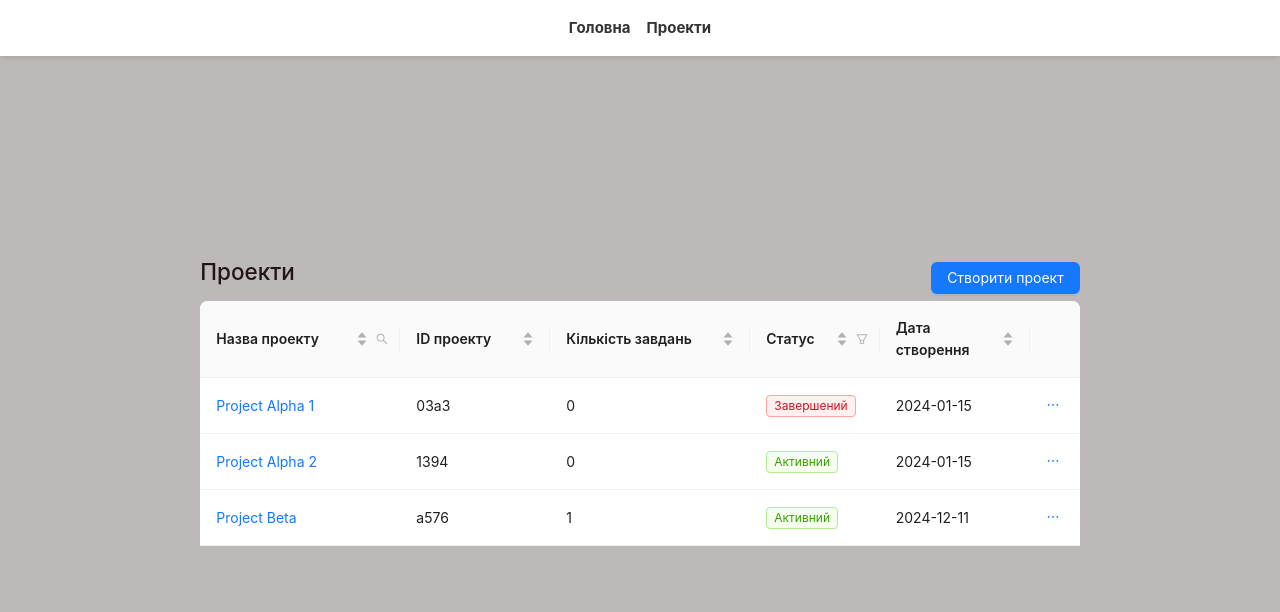
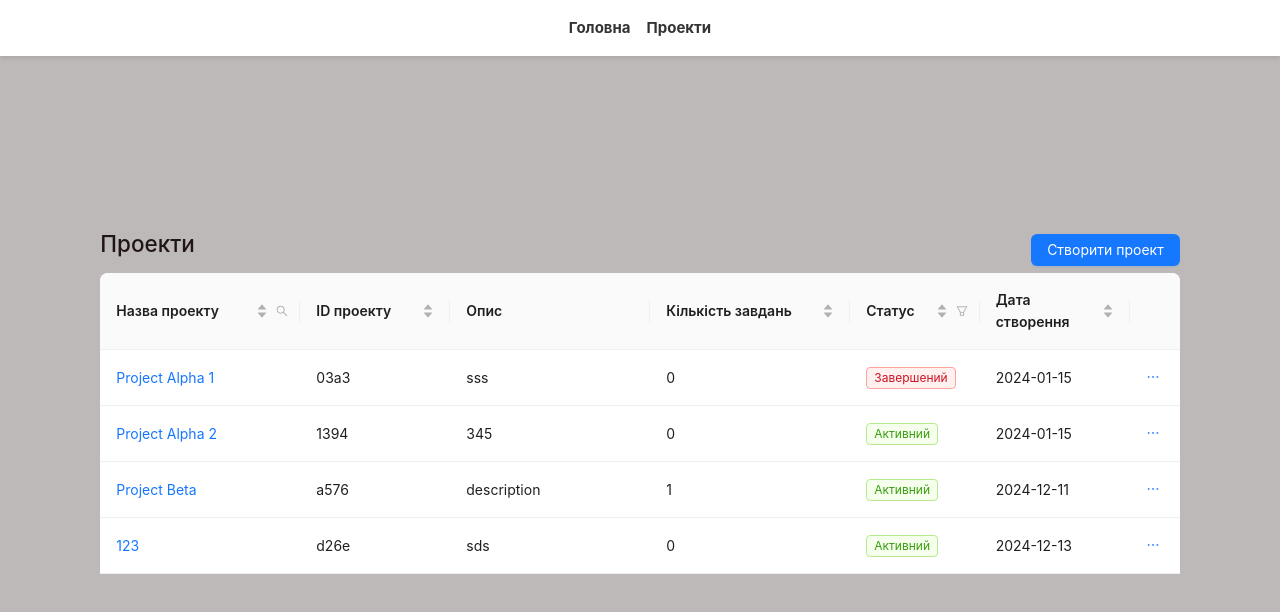
Before and after one commit to Tristwch/payalna-test-task, a Vue app: page / in a window 1280 px wide. Shown: the top 612 px of the page. Built offline with nearby package versions, Linux system fonts and the light colour scheme; data requests are answered from the project's data file; the HTML template or start-up script is replaced by a standard one.

Commit message:
fix task form and add project description column

```diff
--- a/db.json
+++ b/db.json
@@ -6,14 +6,15 @@
       "taskCount": 0,
       "status": "Завершений",
       "creationDate": "2024-01-15",
-      "description": ""
+      "projectDescription": "sss"
     },
     {
       "id": "1394",
       "projectName": "Project Alpha 2",
       "taskCount": 0,
       "status": "Активний",
-      "creationDate": "2024-01-15"
+      "creationDate": "2024-01-15",
+      "projectDescription": "345"
     },
     {
       "id": "a576",
@@ -21,7 +22,15 @@
       "taskCount": 1,
       "status": "Активний",
       "creationDate": "2024-12-11",
-      "description": "description"
+      "projectDescription": "description"
+    },
+    {
+      "id": "d26e",
+      "projectName": "123",
+      "projectDescription": "sds",
+      "creationDate": "2024-12-13",
+      "taskCount": 0,
+      "status": "Активний"
     }
   ],
   "tasks": [
--- a/src/components/projects/CProjectModal.vue
+++ b/src/components/projects/CProjectModal.vue
@@ -16,7 +16,7 @@
       >
         <a-input v-model:value="formState.projectName" />
       </a-form-item>
-      <a-form-item name="description" label="Опис">
+      <a-form-item name="projectDescription" label="Опис">
         <a-textarea v-model:value="formState.description" />
       </a-form-item>
     </a-form>
@@ -32,7 +32,7 @@
 const formRef = ref<FormInstance>()
 const formState = reactive({
   projectName: '',
-  description: '',
+  projectDescription: '',
 })
 const { resetFields } = Form.useForm(formState)
 watch(
@@ -40,10 +40,10 @@
   (newProject) => {
     if (newProject && projectsStore.modalMode === 'edit') {
       formState.projectName = newProject.projectName
-      formState.description = newProject.description || ''
+      formState.projectDescription = newProject.description || ''
     } else {
       formState.projectName = ''
-      formState.description = ''
+      formState.projectDescription = ''
     }
   },
 )
@@ -75,6 +75,7 @@
 }
 
 const resetForm = () => {
+  resetFields()
   formRef.value?.resetFields()
   formState.projectName = ''
   formState.description = ''
--- a/src/components/projects/CProjectsTable.vue
+++ b/src/components/projects/CProjectsTable.vue
@@ -125,6 +125,13 @@
     },
   },
   {
+    title: 'Опис',
+    dataIndex: 'projectDescription',
+    key: 'projectDescription',
+    resizable: true,
+    width: 200,
+  },
+  {
     title: 'Кількість завдань',
     dataIndex: 'taskCount',
     key: 'taskCount',
--- a/src/services/projects.ts
+++ b/src/services/projects.ts
@@ -12,7 +12,7 @@
 }): Promise<void> => {
   const payload = {
     projectName: project.projectName,
-    description: project.description || '',
+    projectDescription: project.description || '',
     creationDate: new Date().toISOString().split('T')[0],
     taskCount: 0,
     status: 'Активний',
--- a/src/stores/projects.ts
+++ b/src/stores/projects.ts
@@ -19,6 +19,7 @@
           taskCount: project.taskCount,
           status: project.status,
           creationDate: project.creationDate,
+          projectDescription: project.projectDescription,
         }))
       } catch (error) {
         console.error('Failed to fetch projects:', error)
--- a/src/types/projects.ts
+++ b/src/types/projects.ts
@@ -1,6 +1,7 @@
 export interface IProjects {
   id: string
   projectName: string
+  projectDescription: string
   taskCount: number
   status: string
   creationDate: string
```
